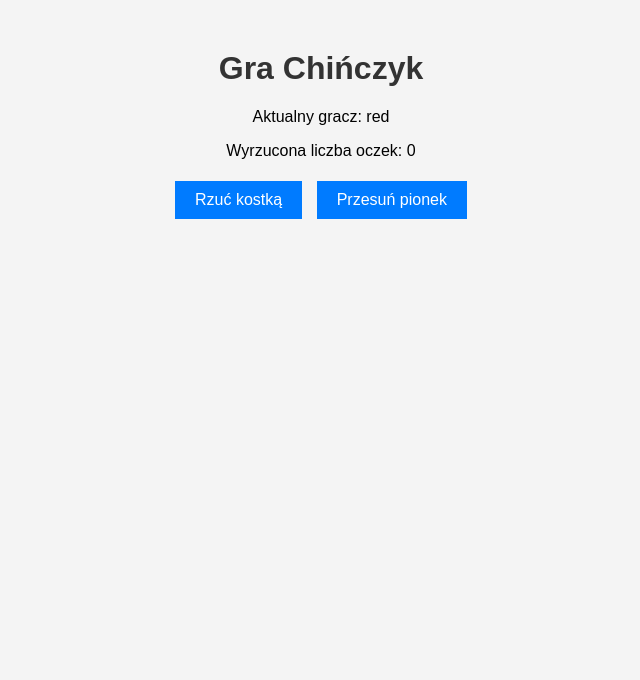
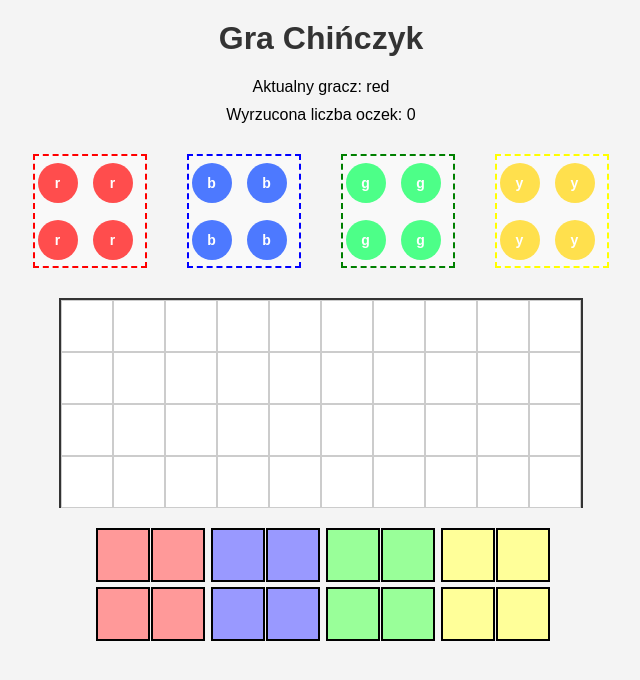
Before and after one commit to maksimus209/chinczyk, a Flask app: page /game in a window 1280 px wide. Shown: the top 680 px of the page, without its empty margins (319-959 px from the left). Run offline with Flask 3, Linux system fonts and the light colour scheme.

Commit message:
wygląd planszy

```diff
--- a/app.py
+++ b/app.py
@@ -9,20 +9,13 @@ game = Game(["red", "blue", "green", "yellow"])
 # Trasa gry (obsługuje GET i POST)
 @app.route('/game', methods=['GET', 'POST'])
 def game_view():
-    if request.method == 'POST':
-        try:
-            data = request.get_json()  # Pobierz dane JSON
-            token_index = int(data.get('token_index', 0))  # Wyciągnij 'token_index'
-            result = game.play_turn(token_index)  # Wykonaj ruch
-            state = game.get_game_state()  # Pobierz aktualny stan gry
-            return jsonify({"message": result, "state": state})  # Zwróć wynik i stan gry
-        except Exception as e:
-            return jsonify({"error": str(e)}), 400  # Obsłuż błędy
-
-    # Obsługa metody GET - wyświetlenie początkowego stanu gry
-    state = game.get_game_state()
-    return render_template('game.html', state=state)
-
+    if request.method == 'GET':
+        # Pobieranie stanu gry i renderowanie strony
+        state = game.get_game_state()
+        return render_template('game.html', state=state)
+    elif request.method == 'POST':
+        # Tymczasowa obsługa POST
+        return "POST nie jest obecnie obsługiwane", 405
 
 # Strona startowa
 @app.route('/')
--- a/game_logic/game.py
+++ b/game_logic/game.py
@@ -60,23 +60,30 @@ class Game:
 
 
 if __name__ == "__main__":
-    print("\n--- Test gry dla czterech graczy ---")
-    game = Game(["red", "blue", "green", "yellow"])
+    print("\n--- Test dwóch czerwonych pionków wprowadzanych do domku ---")
+    game = Game(["red", "blue"])
 
-    # Wyprowadzenie pionków przez wszystkich graczy
-    game.players[0].tokens[0] = -1  # Red
-    game.players[1].tokens[0] = -1  # Blue
-    game.players[2].tokens[0] = -1  # Green
-    game.players[3].tokens[0] = -1  # Yellow
+    # Ustawienie pozycji: pierwszy pionek czerwony na pozycji 39, drugi na pozycji 37
+    game.players[0].tokens[0] = 39  # Pionek 0 (czerwony) na polu 39
+    game.players[0].tokens[1] = 37  # Pionek 1 (czerwony) na polu 37
 
-    # Symulacja kilku rund
-    for turn in range(1, 10):
-        print(f"Tura {turn}: Gracz {game.players[game.current_player_index].color}")
-        game.dice_value = 6 if turn <= 4 else (turn % 6 + 1)  # 6 dla początkowych tur, później zmienne wartości
-        token_index = 0
-        result = game.play_turn(token_index)
-        print(result)
-        print("Stan gry:", game.get_game_state())
+    # Symulacja wprowadzenia pierwszego pionka (potrzebuje wyrzucić 4)
+    game.dice_value = 4
+    result = game.play_turn(0)  # Ruch pionka 0 (czerwony)
+    print(result)
+    print("Stan gry po ruchu pierwszego pionka:", game.get_game_state())
 
-    # Zakończenie testu
-    print("Test gry dla czterech graczy zakończony.")
+    # Symulacja wprowadzenia drugiego pionka (potrzebuje wyrzucić 2, bo jest na pozycji 37)
+    game.dice_value = 2
+    result = game.play_turn(1)  # Ruch pionka 1 (czerwony)
+    print(result)
+    print("Stan gry po ruchu drugiego pionka:", game.get_game_state())
+
+    # Próba ponownego ruchu (dla potwierdzenia, że pionki są w domku i nie mogą już się poruszać)
+    game.dice_value = 3
+    result = game.play_turn(0)  # Próba ruchu dla pierwszego pionka
+    print(result)
+
+    game.dice_value = 3
+    result = game.play_turn(1)  # Próba ruchu dla drugiego pionka
+    print(result)
--- a/static/css/style.css
+++ b/static/css/style.css
@@ -8,7 +8,12 @@ body {
 
 h1 {
     color: #333;
-    margin-top: 50px;
+    margin-top: 20px;
+}
+
+p {
+    margin: 10px;
+    font-size: 16px;
 }
 
 button {
@@ -30,3 +35,137 @@ button:hover {
     font-size: 18px;
     color: #333;
 }
+
+/* Stylizacja planszy */
+.board {
+    display: grid;
+    grid-template-columns: repeat(10, 50px);
+    grid-template-rows: repeat(4, 50px);
+    gap: 2px;
+    margin: 20px auto;
+    max-width: 520px;
+    background-color: #ddd;
+    border: 2px solid #333;
+}
+
+.cell {
+    width: 50px;
+    height: 50px;
+    background-color: #ffffff;
+    border: 1px solid #ccc;
+    display: flex;
+    align-items: center;
+    justify-content: center;
+    position: relative;
+}
+
+/* Pionki */
+.token {
+    width: 40px; /* Dopasowanie do wnętrza bazy */
+    height: 40px;
+    border-radius: 50%;
+    display: flex;
+    align-items: center;
+    justify-content: center;
+    font-size: 14px;
+    font-weight: bold;
+    color: white;
+}
+
+/* Kolory pionków */
+.token.red {
+    background-color: #ff4d4d;
+}
+
+.token.blue {
+    background-color: #4d79ff;
+}
+
+.token.green {
+    background-color: #4dff88;
+}
+
+.token.yellow {
+    background-color: #ffe04d;
+}
+
+#baza {
+    display: flex;
+    justify-content: center;
+    gap: 20px; /* Odstęp między bazami */
+    margin: 20px auto;
+    flex-wrap: wrap; /* Pozwala na zawijanie wierszy w razie braku miejsca */
+}
+
+.base {
+    width: 110px; /* Dopasowane do rozmiaru domków */
+    height: 110px; /* Dopasowane do rozmiaru domków */
+    margin: 10px; /* Zachowanie odstępu między bazami */
+    display: grid; /* Umożliwia wyrównanie pionków w bazie */
+    grid-template-columns: repeat(2, 50px); /* Dwa pionki w rzędzie */
+    grid-gap: 5px; /* Odstęp między pionkami */
+    align-items: center;
+    justify-content: center;
+    border: 2px dashed; /* Przerywana linia */
+    background-color: #f9f9f9; /* Kolor tła bazy */
+}
+
+/* Kolor przerywanej linii dla poszczególnych baz */
+.base.red {
+    border-color: red;
+}
+
+.base.blue {
+    border-color: blue;
+}
+
+.base.green {
+    border-color: green;
+}
+
+.base.yellow {
+    border-color: yellow;
+}
+
+/* Domki */
+.home {
+    width: 50px;
+    height: 50px;
+    background-color: #cccccc;
+    border: 2px solid black;
+    display: flex;
+    align-items: center;
+    justify-content: center;
+    position: relative;
+}
+
+.home.red {
+    background-color: #ff9999;
+}
+
+.home.blue {
+    background-color: #9999ff;
+}
+
+.home.green {
+    background-color: #99ff99;
+}
+
+.home.yellow {
+    background-color: #ffff99;
+}
+
+/* Stylizacja sekcji domków */
+.homes {
+    display: flex;
+    justify-content: center;
+    gap: 10px;
+    margin: 20px auto;
+}
+
+.home-section {
+    display: grid;
+    grid-template-columns: repeat(2, 50px);
+    grid-gap: 5px;
+    justify-content: center;
+}
--- a/templates/game.html
+++ b/templates/game.html
@@ -11,12 +11,69 @@
     <p>Aktualny gracz: <span id="current-player">{{ state['current_player'] }}</span></p>
     <p>Wyrzucona liczba oczek: <span id="dice-value">{{ state['dice_value'] }}</span></p>
 
-    <div id="controls">
-        <button id="roll-dice">Rzuć kostką</button>
-        <button id="move-token" disabled>Przesuń pionek</button>
+    <div id="baza">
+        <!-- Wyświetlenie baz graczy -->
+        {% for player in state['players'] %}
+            <div class="base {{ player['color'] }}">
+                {% for token in player['tokens'] %}
+                    {% if token == -1 %}
+                        <span class="token {{ player['color'] }}">{{ player['color'][0] }}</span>
+                    {% endif %}
+                {% endfor %}
+            </div>
+        {% endfor %}
     </div>
 
-    <p id="message"></p>
+    <div id="board" class="board">
+        <!-- Generowanie planszy (40 pól) -->
+        {% for i in range(40) %}
+            <div class="cell" id="cell-{{ i }}">
+                <!-- Wyświetlenie pionków na planszy -->
+                {% for player in state['players'] %}
+                    {% for token in player['tokens'] %}
+                        {% if token == i %}
+                            <span class="token {{ player['color'] }}">{{ player['color'][0] }}</span>
+                        {% endif %}
+                    {% endfor %}
+                {% endfor %}
+            </div>
+        {% endfor %}
+    </div>
+
+    <!-- Domki -->
+<div class="homes">
+    <!-- Domek czerwony -->
+    <div class="home-section red">
+        <div class="home red"></div>
+        <div class="home red"></div>
+        <div class="home red"></div>
+        <div class="home red"></div>
+    </div>
+
+    <!-- Domek niebieski -->
+    <div class="home-section blue">
+        <div class="home blue"></div>
+        <div class="home blue"></div>
+        <div class="home blue"></div>
+        <div class="home blue"></div>
+    </div>
+
+    <!-- Domek zielony -->
+    <div class="home-section green">
+        <div class="home green"></div>
+        <div class="home green"></div>
+        <div class="home green"></div>
+        <div class="home green"></div>
+    </div>
+
+    <!-- Domek żółty -->
+    <div class="home-section yellow">
+        <div class="home yellow"></div>
+        <div class="home yellow"></div>
+        <div class="home yellow"></div>
+        <div class="home yellow"></div>
+    </div>
+</div>
 
 </body>
 </html>
--- a/templates/index.html
+++ b/templates/index.html
@@ -8,7 +8,7 @@
 </head>
 <body>
     <h1>Witaj w grze Chińczyk!</h1>
-    <form action="/game" method="post">
+    <form action="/game" method="get">
         <label for="mode">Wybierz tryb gry:</label>
         <select id="mode" name="mode">
             <option value="hotseat">Hot-seat (gra na jednym komputerze)</option>
```
